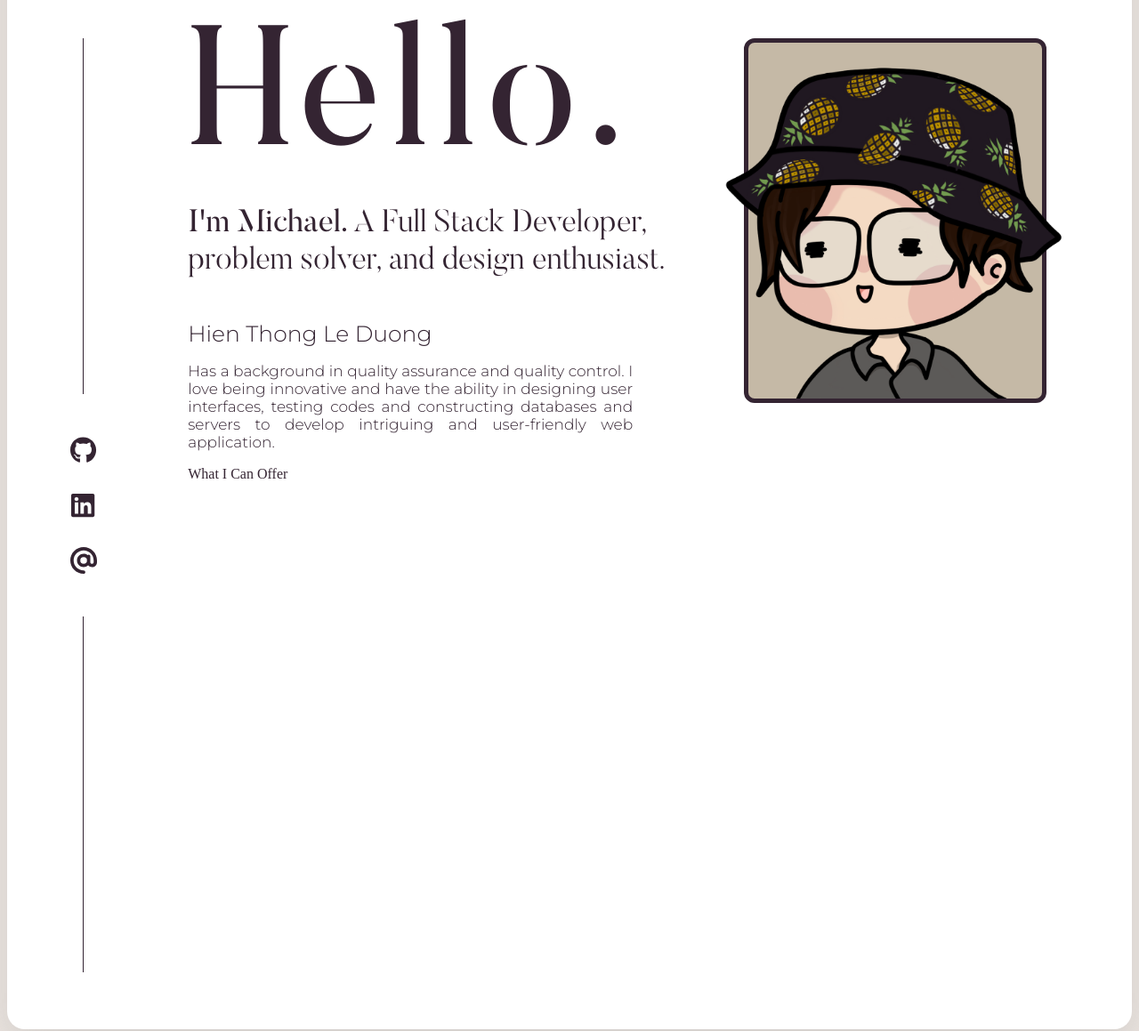
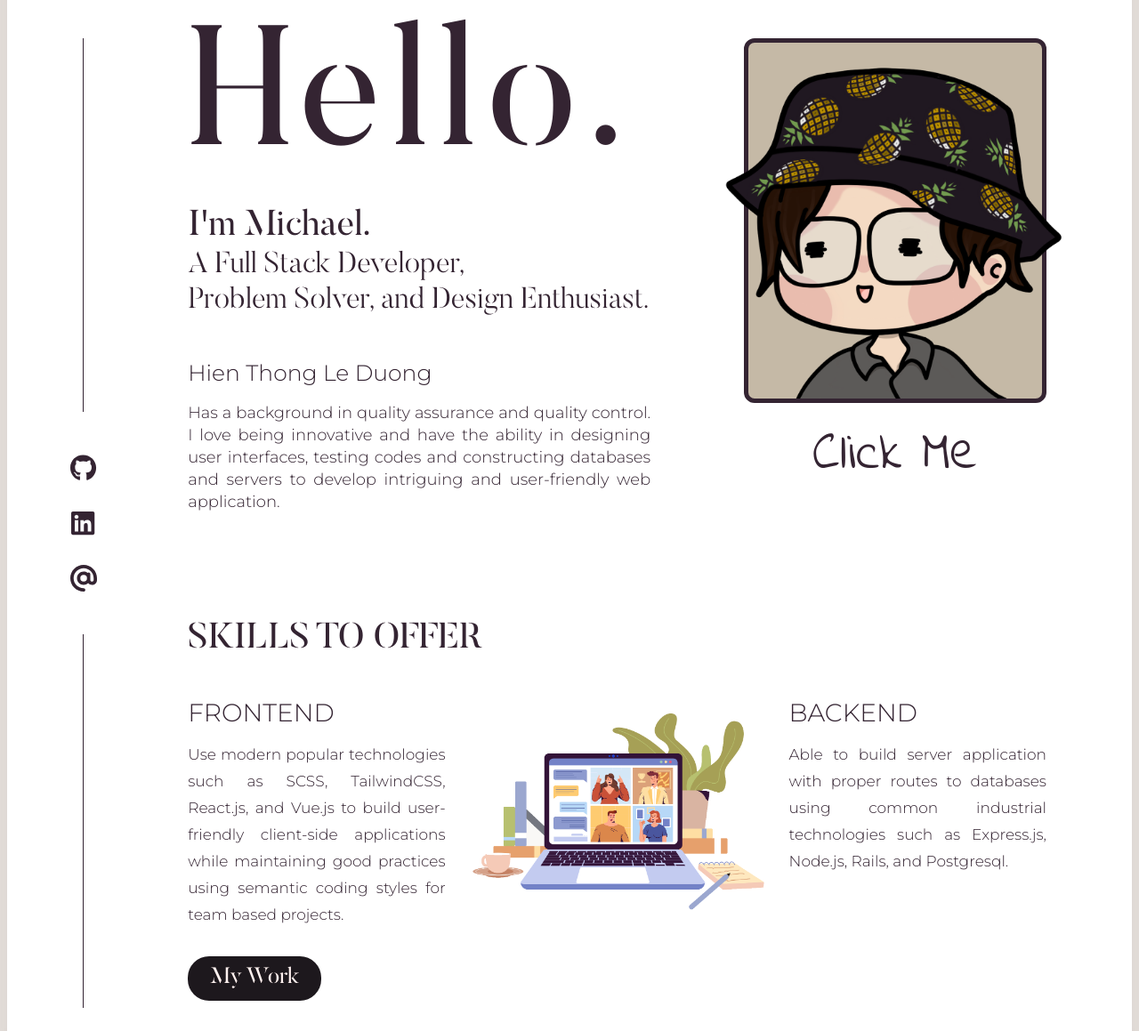
Before and after one commit to diavolosz/website-mleduong.com, a React app: page / in a window 1280 px wide. Shown: the part 221-1380 px from the top of the page at 89% size. Built offline with nearby package versions, Linux system fonts and the light colour scheme.

Commit message:
added animation for front page. able to confingure new keyframes to include fades and type writer effect

```diff
--- a/src/Home.js
+++ b/src/Home.js
@@ -13,28 +13,31 @@ import Offer from './components/ContentBlocks/07_Offer';
 import { useState, useContext } from 'react'
 import { ThemeContext } from './context/ThemeContext'
 
+function App() {
+  window.onbeforeunload = () => {
+    window.scrollTo(0, 0);
+  }
 
-function App() {
   const { theme } = useContext(ThemeContext)
 
   const [display, setDisplay] = useState('intro')
 
   return (
     <div className={`homepage-wrapper ${theme}`}>
+      { display === 'intro' &&  <div className='main-cover background-reverse'></div> }
       <div className="homepage-container background-secondary">
         <div className='main-wrapper background'>
-          <SideNavBar setDisplay={setDisplay}/>
+          <SideNavBar setDisplay={setDisplay} />
 
           <article className='main-body-article'>
-            <ArticleNavBar setDisplay={setDisplay}/>
-
-            { display === 'intro' && <MainIntroBlock />}
-            { display === 'intro' && <Offer />}
-            { display === 'about' && <AboutMeBlock />}
-            { display === 'project' && <PastProjectbBlock />}
-            { display === 'resume' && <Resume />}
-            { display === 'resume' && <SkillsBlock />}
-            { display === 'contact' && <Contact />}
+            <ArticleNavBar setDisplay={setDisplay} />
+            {display === 'intro' && <MainIntroBlock />}
+            {display === 'intro' && <Offer setDisplay={() => setDisplay}/>}
+            {display === 'about' && <AboutMeBlock />}
+            {display === 'project' && <PastProjectbBlock />}
+            {display === 'resume' && <Resume />}
+            {display === 'resume' && <SkillsBlock />}
+            {display === 'contact' && <Contact />}
           </article>
 
         </div>
--- a/src/Home.scss
+++ b/src/Home.scss
@@ -7,10 +7,15 @@
   src: url('./fonts/Butler_Regular_Stencil.otf')
 }
 
+//font for indie flower
+@import url('https://fonts.googleapis.com/css2?family=Indie+Flower&display=swap');
+
+//font for Montserrat, sans-serif
 @import url('https://fonts.googleapis.com/css2?family=Dancing+Script:wght@400;700&family=Montserrat:wght@100;300;600&display=swap');
 
+
 @import './styles/base/reset.scss';
-
+@import './styles/animation/Transition.scss';
 
 $color1: #EEE7E1;
 $color2: white;
@@ -48,3 +53,13 @@ $color3: #271A26;
     }
   }
 }
+
+.main-cover {
+  position: absolute;
+  z-index: 1;
+  left: 0;
+  width: 100vw;
+  background-color: rgb(29, 25, 29);
+
+  animation: shrinkDownTop 1s;
+}
--- a/src/components/ContentBlocks/01_MainIntro.js
+++ b/src/components/ContentBlocks/01_MainIntro.js
@@ -1,4 +1,5 @@
 import '../../styles/component_styles/MainIntro.scss'
+
 import { useState, useContext } from 'react'
 import { ThemeContext } from '../../context/ThemeContext'
 import ReactCardFlip from 'react-card-flip';
@@ -7,20 +8,23 @@ export default function MainIntroBlock() {
   const { theme } = useContext(ThemeContext)
 
   const [flip, setFlip] = useState(false)
+  const [displayClick, setDisplayClick] = useState(true)
 
   const handleClick = (e) => {
     e.preventDefault();
+    setDisplayClick(!displayClick)
     setFlip(!flip)
   }
 
   return (
     <div className={`article-block-1-container ${theme}`}>
       <div className="intro-container-1 text">
-        <span className='large-title'>Hello.</span>
+        <div className='large-title'>Hello.</div>
         <div className="intro-inner-container">
-          <span className="intro-nickname">I'm Michael.</span>
-          <span className="intro-one-liner"> A Full Stack Developer,</span>
-          <span className="intro-one-liner"> problem solver, and design enthusiast.</span>
+          <p className="intro-nickname">I'm Michael.</p>
+          <br />
+          <p className="intro-one-liner-1"> A Full Stack Developer,</p>
+          <p className="intro-one-liner-2"> Problem Solver, and Design Enthusiast.</p>
         </div>
 
 
@@ -32,14 +36,17 @@ export default function MainIntroBlock() {
         </div>
       </div>
 
+
       <ReactCardFlip isFlipped={flip} flipDirection="horizontal">
         <div className='card front border'>
-          <img className='card-body' src='img/card-front.png' onClick={handleClick}/>
+          <img className='card-body' src='img/card-front.png' onClick={handleClick} />
+          {displayClick && <span className='click-me-sign text'>Click Me</span>}
         </div>
         <div className='card back border'>
-          <img className='card-body' src='img/card-back.JPG' onClick={handleClick}/>
+          <img className='card-body' src='img/card-back.JPG' onClick={handleClick} />
         </div>
       </ReactCardFlip>
+
     </div>
   )
 }
--- a/src/components/ContentBlocks/07_Offer.js
+++ b/src/components/ContentBlocks/07_Offer.js
@@ -1,13 +1,34 @@
 import { useState, useContext } from 'react'
 import { ThemeContext } from '../../context/ThemeContext'
 
+import '../../styles/component_styles/Offer.scss';
 
 export default function Offer() {
   const { theme } = useContext(ThemeContext)
 
   return (
     <div className={`article-block-7-container ${theme}`}>
-      <span className='title text'>What I Can Offer </span>
+      <span className='title text'> SKILLS TO OFFER </span>
+      <div className='intro-container text'>
+        <div className='skills-container'>
+          <p className='skill-title'>FRONTEND</p>
+          <p className='skill-body'>
+            Use modern popular technologies such as SCSS, TailwindCSS, React.js, and Vue.js to build user-friendly client-side applications while maintaining good practices using semantic coding styles for team based projects.
+          </p>
+        </div>
+        <div className='center-image'>
+          <img src='img/computer.png' alt='computer-image' />
+        </div>
+        <div className='skills-container text'>
+          <p className='skill-title'>BACKEND</p>
+          <p className='skill-body'>
+            Able to build server application with proper routes to databases using common industrial technologies such as Express.js, Node.js, Rails, and Postgresql.
+          </p>
+        </div>
+      </div>
+      <div className='button-wrapper background-reverse text-reverse'>
+        <span className='button-to-project'> My Work </span>
+      </div>
     </div>
   )
 }
--- a/src/index.css
+++ b/src/index.css
@@ -14,4 +14,10 @@ body {
   margin: 0px;
   height: fit-content;
   box-sizing: border-box;
+
+  overflow-x: hidden;
 }
+
+body::-webkit-scrollbar {
+  display: none;
+}
--- a/src/styles/SideNavBar.scss
+++ b/src/styles/SideNavBar.scss
@@ -28,7 +28,7 @@ $font-primary: #342432;
 
     .side-nav-line {
       width: 1px;
-      height: 400px;
+      height: 420px;
       margin-bottom: 2rem;
       margin-top: 2rem;
       background-color: #1a1919;
--- /dev/null
+++ b/src/styles/animation/Transition.scss
@@ -0,0 +1,72 @@
+@keyframes transitionIn {
+  from {
+    opacity: 0;
+    transform: translateY(-10px);
+  }
+  to {
+    opacity: 1;
+    transform: rotateX(0);
+  }
+}
+
+@keyframes blurToClear {
+  from {
+    filter: blur(10px);
+  }
+  to {
+    filter: blur(0px);
+  }
+}
+
+@keyframes fadeInFromBot {
+  from {
+    opacity: 0;
+    transform: translateY(100px);
+  }
+  to {
+    opacity: 1;
+    transform: rotateX(0);
+  }
+}
+
+@keyframes fadeInFromRight {
+  from {
+    opacity: 0;
+    transform: translateX(150px);
+  }
+  to {
+    opacity: 1;
+    transform: translateX(0);
+  }
+}
+
+
+@keyframes shrinkDownTop {
+  from {
+    height: 100vh;
+    top: 0;
+  }
+  to {
+    height: 0vh;
+    top: 100vh;
+  }
+}
+
+@keyframes shrinkTopDown {
+  from {
+    height: 100vh;
+  }
+  to {
+    height: 0vh;
+  }
+}
+
+
+@keyframes typing {
+  from {width: 0%;
+    // opacity: 0;
+  }
+  to {width: 100%;
+    // opacity: 1;
+  }
+}
--- a/src/styles/base/reset.scss
+++ b/src/styles/base/reset.scss
@@ -7,11 +7,17 @@
   .text {
     color: $font-light !important;
   }
+  .text-reverse {
+    color: $font-dark !important;
+  }
   .line {
     background-color: $font-light !important;
   }
   .background {
     background-color: $background-light !important;
+  }
+  .background-reverse {
+    background-color: $background-dark !important;
   }
   .background-secondary {
     background-color: $background-secondary-light !important;
@@ -26,11 +32,17 @@
   .text {
     color: $font-dark !important;
   }
+  .text-reverse {
+    color: $font-light !important;
+  }
   .line {
     background-color: $font-dark !important;
   }
   .background {
     background-color: $background-dark !important;
+  }
+  .background-reverse {
+    background-color: $background-secondary-light !important;
   }
   .background-secondary {
     background-color: $background-secondary-dark !important;
--- a/src/styles/component_styles/MainIntro.scss
+++ b/src/styles/component_styles/MainIntro.scss
@@ -2,8 +2,9 @@
   display: flex;
   flex-direction: row;
   justify-content: space-between;
+  margin-top: 70px;
 
-  margin-top: 70px;
+  animation: blurToClear 1.3s;
 
   .intro-container-1 {
 
@@ -12,18 +13,41 @@
       font-size: 190px;
       font-family: 'butler-regular';
       letter-spacing: 10px;
+
+      animation: fadeInFromBot 1s;
     }
 
     .intro-inner-container {
-      width: 95%;
+      width: 100%;
 
       .intro-nickname {
-        font-size: 35px;
+        display: inline-block;
+        margin: 0;
+        font-size: 40px;
         font-family: 'butler-regular';
       }
 
-      .intro-one-liner {
-        font-size: 35px;
+      .intro-one-liner-1 {
+        overflow: hidden;
+        white-space: nowrap;
+        margin: 0;
+        animation: typing 1.6s steps(25, end) forwards;
+        animation-delay: 1s;
+        width: 0;
+
+        font-size: 33px;
+        font-family: 'butler-light';
+      }
+
+      .intro-one-liner-2 {
+        overflow: hidden;
+        white-space: nowrap;
+        margin: 0;
+        animation: typing 1.3s steps(25, end) forwards;
+        animation-delay: 2.5s;
+        width: 0;
+
+        font-size: 33px;
         font-family: 'butler-light';
       }
     }
@@ -41,9 +65,22 @@
 
     .detailed-discription {
       text-align: justify;
-      width: 500px;
+      line-height: 25px;
+      width: 520px;
       font-family: 'Montserrat', sans-serif;
-      font-size: 17px;
+      font-size: 18px;
+    }
+  }
+
+  .click-me-sign {
+    position: absolute;
+    top: 420px;
+    font-size: 60px;
+    font-family: 'Indie Flower', cursive;
+    animation: fadeInFromBot 0.8s;
+
+    &:hover {
+      cursor: auto;
     }
   }
 }
@@ -57,10 +94,16 @@
   border: 5px solid black;
   border-radius: 12px;
   background-color: #C5B9A6;
+  opacity: 0;
+
+  animation: fadeInFromRight 1s;
+  animation-fill-mode: forwards;
+  animation-delay: 0.5s;
 
   &:hover {
     cursor: pointer;
   }
+
   .card-body {
     height: 400px;
     width: 400px;
@@ -77,9 +120,10 @@
   &:hover {
     cursor: pointer;
   }
+
   .card-body {
-    height: 500px;
-    width: 330px;
+    height: 510px;
+    width: 340px;
     object-fit: cover;
     border-radius: 6px;
   }
--- a/src/styles/component_styles/Offer.scss
+++ b/src/styles/component_styles/Offer.scss
@@ -0,0 +1,79 @@
+.article-block-7-container {
+  height: 430px;
+  margin-top: 100px;
+  display: flex;
+  flex-direction: column;
+  justify-content: space-between;
+
+  animation: blurToClear 1.3s;
+
+  .title {
+    font-size: 40px;
+    font-family: "butler-regular";
+  }
+
+  .intro-container {
+    display: flex;
+    justify-content: space-between;
+
+    .center-image {
+      img {
+        width: 380px;
+        margin-top: 25px;
+        object-fit: contain;
+      }
+    }
+
+    .skills-container {
+      width: 30%;
+      text-align: justify;
+      line-height: 30px;
+      font-family: "Montserrat", sans-serif;
+
+      .skill-title {
+        font-size: 28px;
+        font-weight: 300;
+        margin-bottom: 0;
+      }
+
+      .skill-body {
+        font-size: 17px;
+      }
+    }
+  }
+
+  .button-wrapper {
+    border-radius: 24px;
+    height: 50px;
+    width: 150px;
+    display: flex;
+    justify-content: center;
+    align-items: center;
+
+    animation: relax 1s;
+
+    .button-to-project {
+      font-size: 25px;
+      font-family: "butler-regular";
+
+    }
+
+    &:hover {
+      cursor: pointer;
+
+      animation: stretch 1s;
+      animation-fill-mode: forwards;
+    }
+  }
+
+}
+
+@keyframes stretch {
+  from {width: 150px;}
+  to {width: 17rem;}
+}
+
+@keyframes relax {
+  from {width: 17rem;}
+  to {width: 150px;}
+}
```
Also changed, not shown: public/img/computer.png (added).
